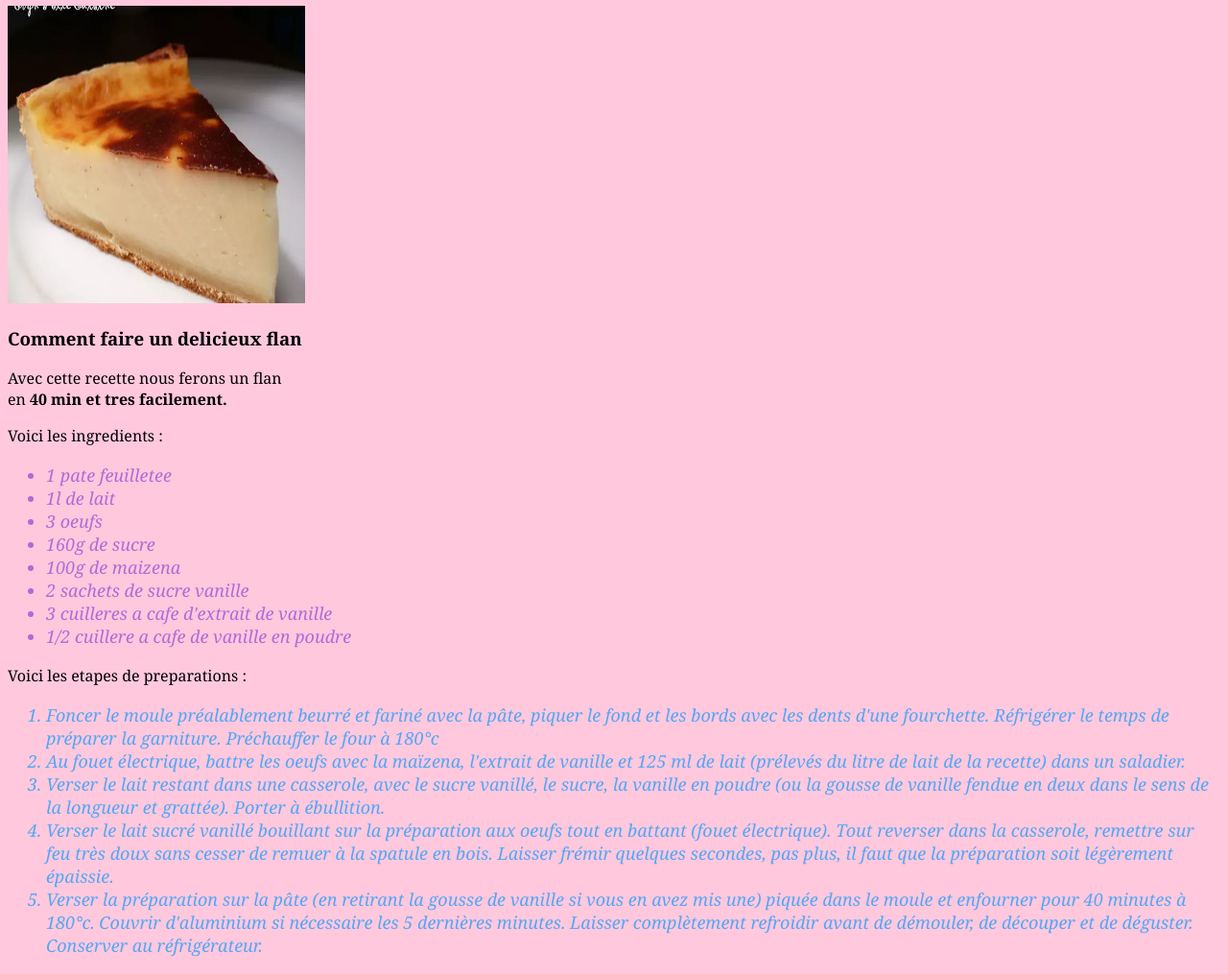
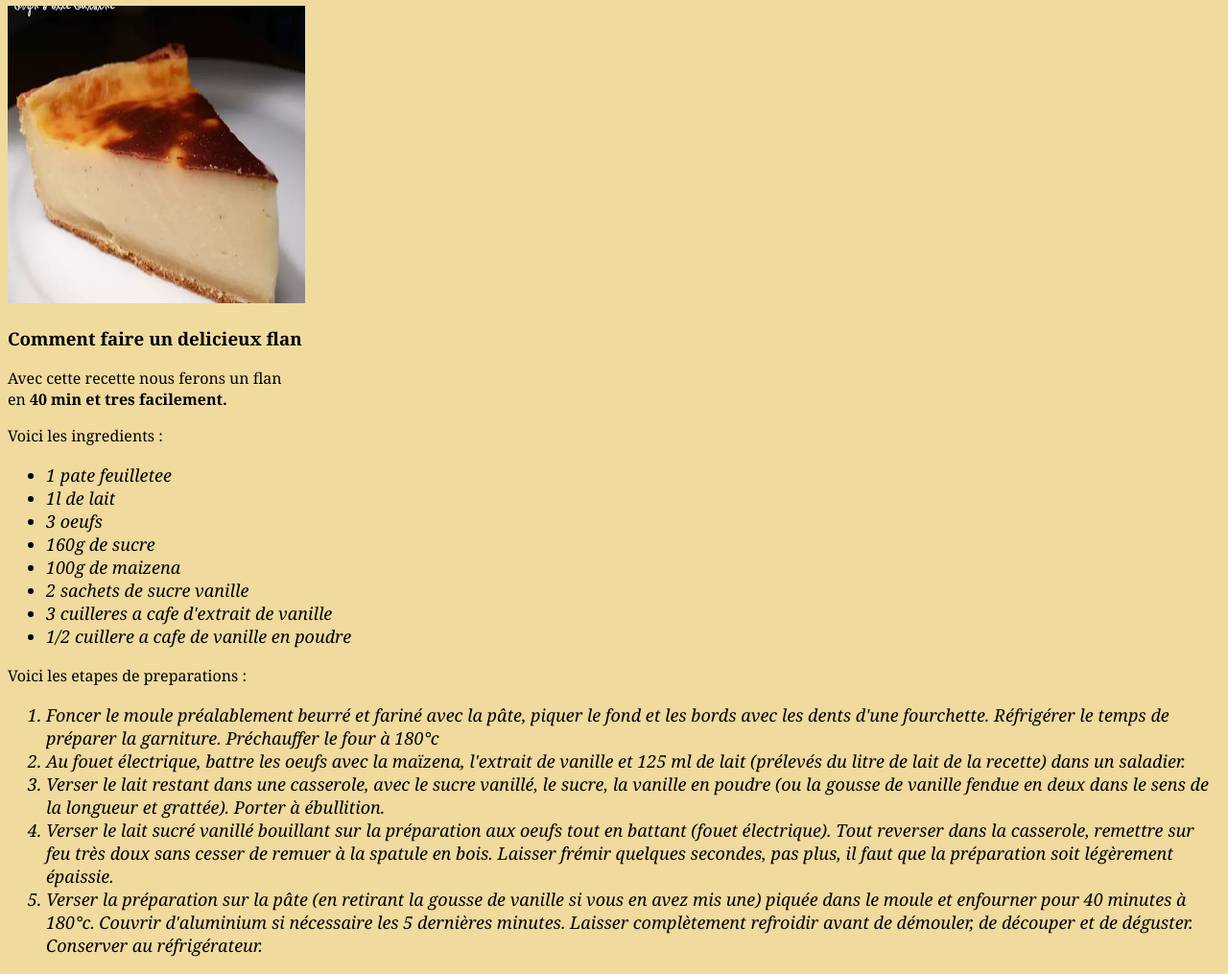
Before and after one commit to Neo-Glam/odin-recipes, a plain HTML site: page recipes/flan.html in a window 1280 px wide. Shown: the part 80-1095 px from the top of the page at 96% size. Drawn offline with Linux system fonts and the light colour scheme.

Commit message:
change les couleurs sur css

```diff
--- a/styles/styles.css
+++ b/styles/styles.css
@@ -1,6 +1,6 @@
 * {
     font-family: Georgia, 'Times New Roman', Times, serif;
-    background-color: rgb(255, 200, 221)
+    background-color: rgb(240, 218, 157)
 }
 
 h1 {
@@ -11,7 +11,7 @@ h1 {
 
 button {
     background-color: black;
-    color: pink;
+    color: rgb(255, 255, 255);
     height: auto;
     width: 100px;
     text-decoration: underline;
@@ -26,9 +26,9 @@ button {
 }
 
 .ingredients {
-    color: rgb(175, 108, 214);
+    color: rgb(0, 0, 0)
 }
 
 .preparations {
-    color: rgb(84, 167, 245);
+    color: rgb(0, 0, 0);
 }
```
